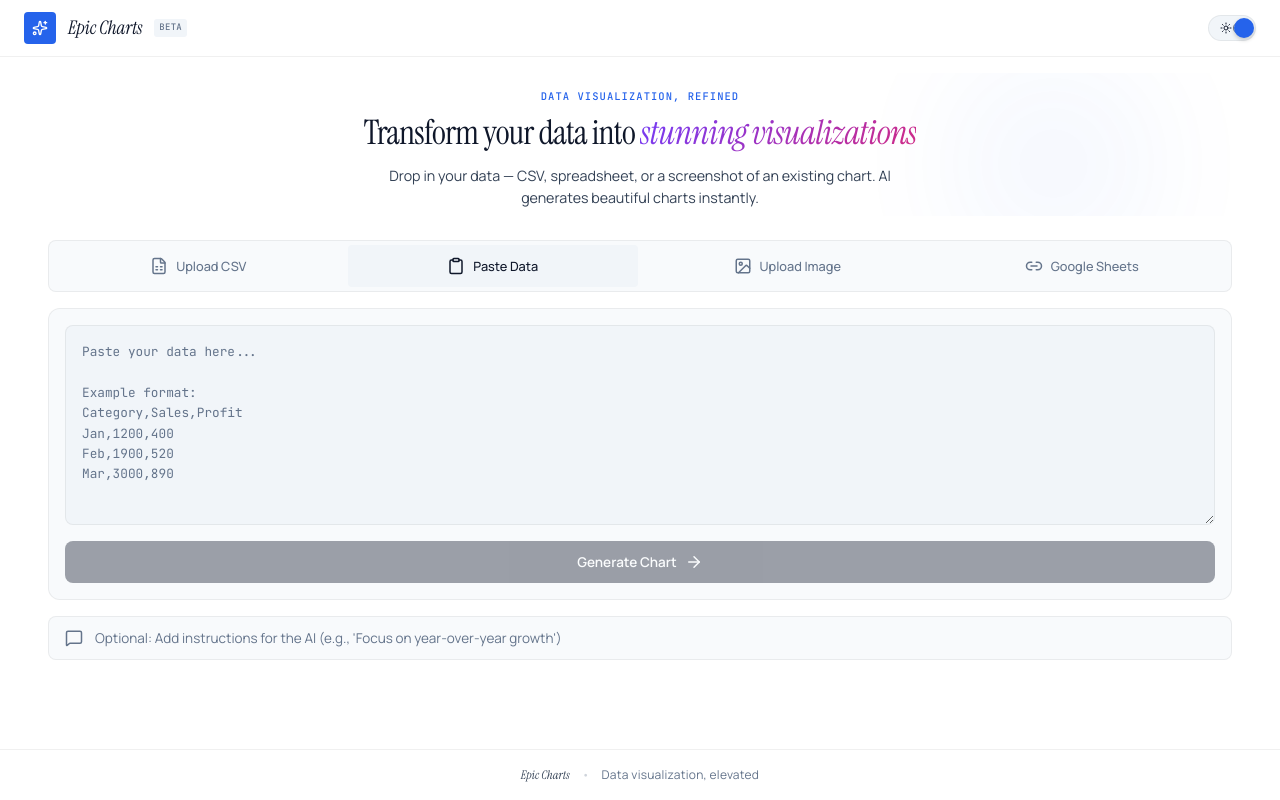
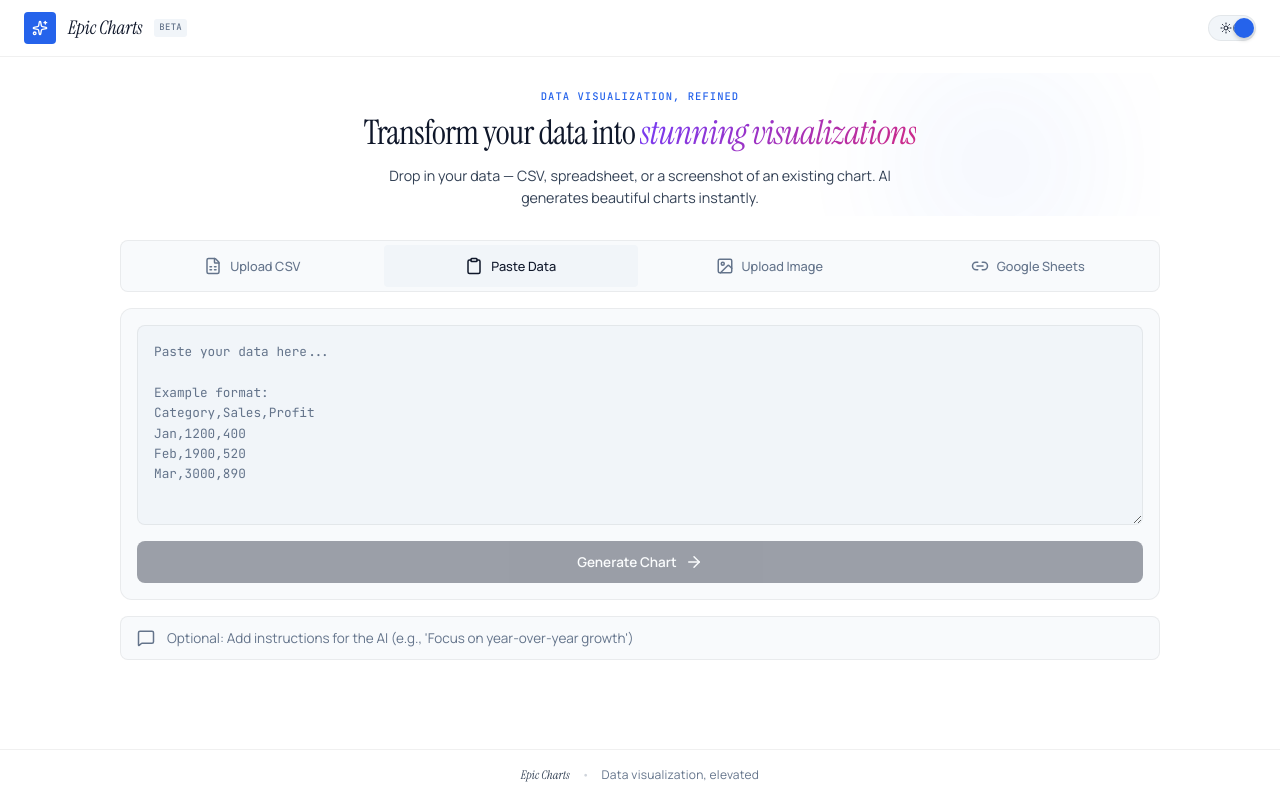
Before and after one commit to acwints/epic-charts, a React (Vite) app in the folder packages/web/: page / in a window 1280 px wide. Built offline with nearby package versions, Linux system fonts and the light colour scheme; no server answers.

Commit message:
Update App.css

```diff
--- a/packages/web/src/App.css
+++ b/packages/web/src/App.css
@@ -16,7 +16,7 @@
   display: flex;
   flex-direction: column;
   gap: var(--space-6);
-  padding: var(--space-4) var(--space-12);
+  padding: var(--space-4) 120px;
   max-width: 1400px;
   width: 100%;
   margin: 0 auto;
```
